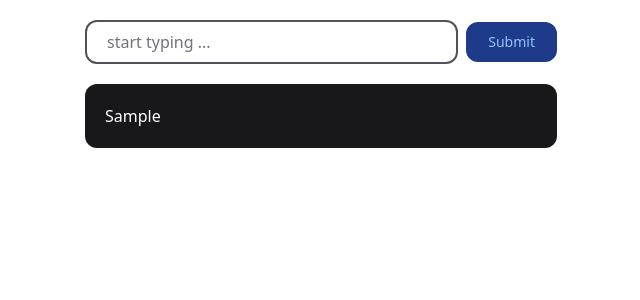
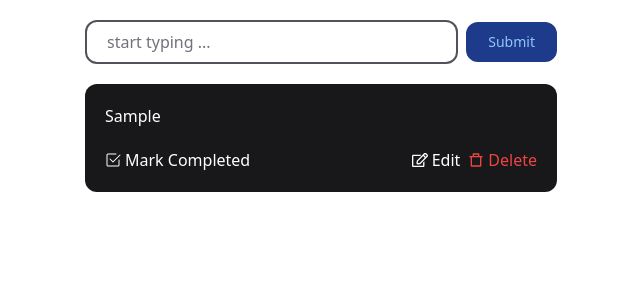
Before and after one commit to Andriikryl/to-do-app-ts, a React (Vite) app: page / in a window 1280 px wide. Both pictures are taken after typing "Sample" into the empty fields and a click on the button "Submit". Shown: the top 300 px of the page, without its empty margins (319-959 px from the left). Built offline with nearby package versions, Linux system fonts and the light colour scheme.

Commit message:
add updates to the todoItem

```diff
--- a/src/components/TodoItem.tsx
+++ b/src/components/TodoItem.tsx
@@ -1,6 +1,6 @@
-import type { Todo } from "../context";
 import { useEffect, useRef, useState } from "react";
-import { useTodo } from "../context";
+import { Todo } from "../context/TodoContext";
+import { useTodo } from "../context/useTodo";
 import { Input } from "./Input";
 import { BsCheck2Square } from "react-icons/bs";
 import { TbRefresh } from "react-icons/tb";
@@ -13,22 +13,117 @@
 export const TodoItem = (props: { todo: Todo }) => {
   const { todo } = props;
 
+  const [editingTodoText, setEditingTodoText] = useState<string>("");
+  const [editingTodoId, setEditingTodoId] = useState<string | null>(null);
+
+  const { deleteTodo, editTodo, updateTodoStatus } = useTodo();
+
+  const editInputRef = useRef<HTMLInputElement>(null);
+
+  useEffect(() => {
+    if (editingTodoId !== null && editInputRef.current) {
+      editInputRef.current.focus();
+    }
+  }, [editingTodoId]);
+
+  const handleEdit = (todoId: string, todoText: string) => {
+    setEditingTodoId(todoId);
+    setEditingTodoText(todoText);
+
+    if (editInputRef.current) {
+      editInputRef.current.focus();
+    }
+  };
+
+  const handleUpdate = (todoId: string) => {
+    if (editingTodoText.trim() !== "") {
+      editTodo(todoId, editingTodoText);
+      setEditingTodoId(null);
+      setEditingTodoText("");
+      toast.success("Todo updated successfully!");
+    } else {
+      toast.error("Todo field cannot be empty!");
+    }
+  };
+
+  const handleDelete = (todoId: string) => {
+    deleteTodo(todoId);
+    toast.success("Todo deleted successfully!");
+  };
+
+  const handleStatusUpdate = (todoId: string) => {
+    updateTodoStatus(todoId);
+    toast.success("Todo status updated successfully!");
+  };
+
   return (
     <motion.li
       layout
+      key={todo.id}
       className={cn(
         "p-5 rounded-xl bg-zinc-900 text-white",
-        todo.status === "completed" && "bg-opacity-5 text-lime-500"
+        todo.status === "completed" && "bg-opacity-50 text-zinc-500"
       )}
     >
+      {editingTodoId === todo.id ? (
+        <motion.div layout className="flex gap-2">
+          <Input
+            ref={editInputRef}
+            type="text"
+            value={editingTodoText}
+            onChange={(e) => setEditingTodoText(e.target.value)}
+          />
+          <button
+            className="px-5 py-2 text-sm font-normal text-orange-300 bg-orange-900 border-2 border-orange-900 active:scale-95 rounded-xl"
+            onClick={() => handleUpdate(todo.id)}
+          >
+            Update
+          </button>
+        </motion.div>
+      ) : (
+        <div className="flex flex-col gap-5">
           <motion.span
             layout
             style={{
-          textDecoration: todo.status === "completed" ? "line-through" : "none",
+              textDecoration:
+                todo.status === "completed" ? "line-through" : "none",
             }}
           >
             {todo.text}
           </motion.span>
+          <div className="flex justify-between gap-5 text-white">
+            <button onClick={() => handleStatusUpdate(todo.id)}>
+              {todo.status === "undone" ? (
+                <span className="flex items-center gap-1">
+                  <BsCheck2Square />
+                  Mark Completed
+                </span>
+              ) : (
+                <span className="flex items-center gap-1">
+                  <TbRefresh />
+                  Mark Undone
+                </span>
+              )}
+            </button>
+            <div className="flex items-center gap-2">
+              <button
+                onClick={() => handleEdit(todo.id, todo.text)}
+                className="flex items-center gap-1 "
+              >
+                <FaRegEdit />
+                Edit
+              </button>
+              <button
+                onClick={() => handleDelete(todo.id)}
+                className="flex items-center gap-1 text-red-500"
+              >
+                <RiDeleteBin7Line />
+                Delete
+              </button>
+            </div>
+          </div>
+        </div>
+      )}
     </motion.li>
   );
 };
```
Lines whose indentation alone changed are shown as unchanged.
